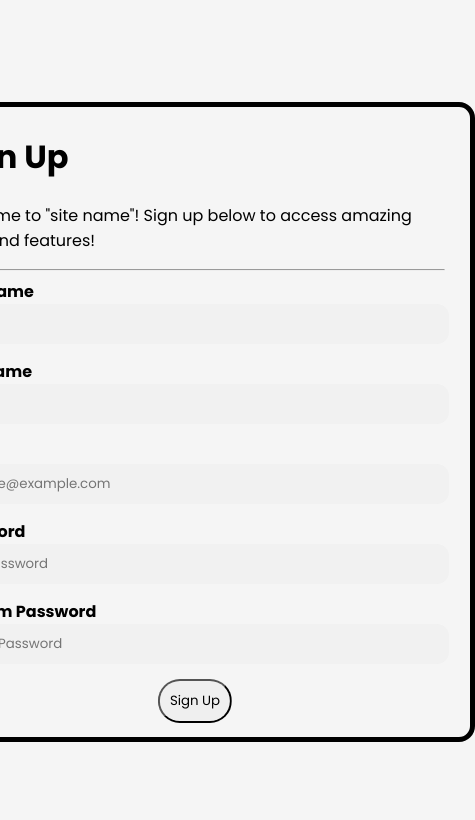
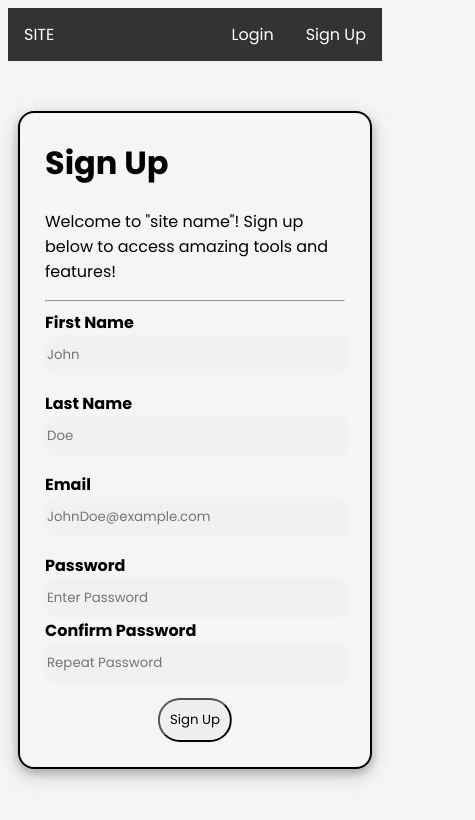
Before and after one commit to dylank03/events-platform-fe, a React (Vite) app: page /register in a window 390 px wide. Shown: the top 820 px of the page, 475 px wide, since content can reach past the window. Built offline with nearby package versions, Linux system fonts and the light colour scheme.

Commit message:
added get user request from homepage and navigation bar

```diff
--- a/src/App.jsx
+++ b/src/App.jsx
@@ -1,17 +1,20 @@
-import { useState } from 'react'
 import RegisterForm from './RegisterForm'
 import LoginForm from './LoginForm'
 import { Routes, Route } from 'react-router-dom'
+import HomePage from './HomePage'
+import Header from './Header'
 
 
 function App() {
 
   return (
     <>
+      <Header></Header>
       <Routes>
-      <Route path = "/" element = {<RegisterForm/>}/>
+      <Route path = "/" element = {<LoginForm/>}/>
       <Route path = "/register" element = {<RegisterForm/>}/>
       <Route path = "/login" element = {<LoginForm/>}/>
+      <Route path = "/home" element = {<HomePage/>}/>
     </Routes>
     </>
   )
--- /dev/null
+++ b/src/Header.jsx
@@ -0,0 +1,10 @@
+const Header = ()=>{
+
+    return  (<ul>
+    <li><a href = "/">SITE</a></li>
+    <li style = {{float:"right"}}><a href="/register">Sign Up</a></li>
+    <li style ={{float:"right"}}><a href="/login">Login</a></li>
+  </ul>)
+}
+
+export default Header
--- a/src/HomePage.jsx
+++ b/src/HomePage.jsx
@@ -1,5 +1,25 @@
+import { getUser } from "./api/api"
+import { useState } from "react"
+import { getLogout } from "./api/api"
+import { Navigate } from "react-router-dom"
+
 const HomePage = ()=>{
-    return <h1>Homepage</h1>
+    const [firstName, setFirstName] = useState('')
+    const [lastName, setLastName] = useState('')
+    const [loggedOut, setLoggedOut] = useState(false)
+
+    const handleClick = ()=>{
+        getLogout().then(setLoggedOut(true))
+    }
+
+    getUser().then((res)=>{
+        setFirstName(res.firstName)
+        setLastName(res.lastName)
+    }).catch((err)=>{
+        console.log(err.response)
+    })
+
+    return (<>{loggedOut && <Navigate to="/" replace={true} />}<h1>Homepage</h1><h2>Welcome {firstName} {lastName} </h2><button onClick={handleClick}>logout</button></>)
 }
 
 export default HomePage
--- a/src/LoginForm.jsx
+++ b/src/LoginForm.jsx
@@ -1,35 +1,49 @@
 import { useState } from "react"
+import { postLogin } from "./api/api"
+import { Navigate } from "react-router-dom";
 
 const LoginForm = ()=>{
 
     const [email, setEmail] = useState('')
     const [password, setPassword] = useState('')
+    const [user, setUser] = useState('')
     const [error, setError] = useState({})
+    const [focus, setFocus] = useState(false)
 
     const handleClick = (event)=>{
         event.preventDefault()
-
+        postLogin(email,password).then(({user})=>{
+            setUser(user)
+        }).catch(({response})=>{
+            setError(response.data)
+        })
         setEmail('')
         setPassword('')
         setError('')
     }
 
-    return <form>
+    return (
+
+     <>
+    {user && <Navigate to="/home" replace={true} />}
+    <form>
         <div className="login-container">
             <h1>Login</h1>
             <p>Welcome back!</p>
+            <p>Don't have an account yet? <a href= '/register'>sign up here!</a></p>
             <hr></hr>
 
-            <label><b>Email</b></label>
+            <label>Email</label>
             <input value = {email} onChange={(event)=>{setEmail(event.target.value)}} type = "text" placeholder = "JohnDoe@example.com"/>
-            {/* {error ? <>{error.email}</> : <></>} */}
+            {error ? <p className="error">{error.email}</p> : <></>}
 
-            <label><b>Password</b></label>
+            <label>Password</label>
             <input value = {password} onChange={(event)=>{setPassword(event.target.value)}} type = "password" placeholder = "Enter Password"/>
+            {error ? <p className="error">{error.password}</p> : <></>}
 
-            <button type="submit" onClick={handleClick}>Sign Up</button>
+            <button type="submit" onClick={handleClick}>Login</button>
         </div>
-    </form>
+    </form></>)
 }
 
 export default LoginForm
--- a/src/RegisterForm.jsx
+++ b/src/RegisterForm.jsx
@@ -1,5 +1,6 @@
 import { postRegister } from "./api/api"
 import { useState } from "react"
+import { Navigate } from "react-router-dom"
 
 const RegisterForm = ()=>{
 
@@ -9,11 +10,14 @@ const RegisterForm = ()=>{
     const [password, setPassword] = useState('')
     const [confirmPassword, setConfirmPassword] = useState('')
     const [error, setError] = useState({})
+    const [user, setUser] = useState('')
+    const [focus, setFocus] = useState()
 
     const handleClick = (event)=>{
         event.preventDefault()
+        setError({})
         postRegister(firstName, lastName, email, password).then(({user})=>{
-            console.log(user)
+            setUser(user)
         }).catch(({response})=>{
             setError(response.data)
         })
@@ -22,34 +26,40 @@ const RegisterForm = ()=>{
         setEmail('')
         setPassword('')
         setConfirmPassword('')
-        setError('')
     }
 
-    return <form>
-        <div className="container">
+    return (
+    <>
+    {user && <Navigate to="/home" replace={true} />}
+    <form>
+        <div className="register-container">
             <h1>Sign Up</h1>
             <p>Welcome to "site name"! Sign up below to access amazing tools and features!</p>
             <hr></hr>
 
-            <label><b>First Name</b></label>
+            <label>First Name</label>
             <input value = {firstName} onChange = {(event)=>{setFirstName(event.target.value)}} type = "text" placeholder = "John"/>
+            {firstName.length >=1 || (error ? <p className="error">{error.firstName}</p> : <></>)}
 
-            <label><b>Last Name</b></label>
+            <label>Last Name</label>
             <input value = {lastName} onChange={(event)=>{setLastName(event.target.value)}} type = "text" placeholder = "Doe"/>
+            {lastName.length >=1 || (error ? <p className="error">{error.lastName}</p> : <></>)}
 
-            <label><b>Email</b></label>
+            <label>Email</label>
             <input value = {email} onChange={(event)=>{setEmail(event.target.value)}} type = "text" placeholder = "JohnDoe@example.com"/>
-            {/* {error ? <>{error.email}</> : <></>} */}
+            {error ? <p className="error">{error.email}</p> : <></>}
 
-            <label><b>Password</b></label>
-            <input value = {password} onChange={(event)=>{setPassword(event.target.value)}} type = "password" placeholder = "Enter Password"/>
+            <label>Password</label>
+            <input value = {password} onFocus={()=>{setFocus(true)}} onChange={(event)=>{setPassword(event.target.value)}} type = "password" placeholder = "Enter Password"/>
+            {(password.length < 8 && focus && <p className="error">Password must contain at least 8 characters</p>)}
 
-            <label><b>Confirm Password</b></label>
+            <label>Confirm Password</label>
             <input value = {confirmPassword} onChange={(event)=>{setConfirmPassword(event.target.value)}} type = "password" placeholder = "Repeat Password"/>
+            {confirmPassword === password || <p className="error">Passwords do not match</p>}
 
-            <button type="submit" onClick={handleClick}>Sign Up</button>
+            <button type="submit" onClick={handleClick} disabled = {password !== confirmPassword}>Sign Up</button>
         </div>
-    </form>
+    </form></>)
 }
 
 export default RegisterForm
--- a/src/api/api.js
+++ b/src/api/api.js
@@ -1,10 +1,28 @@
 import axios from 'axios'
 
 const postRegister = (firstName, lastName, email, password)=>{
-    return axios.post('http://localhost:9090/register', {firstName, lastName, email, password}).then((data)=>{
-        console.log(data)
+    return axios.post('http://localhost:9090/user/register', {firstName, lastName, email, password}, {withCredentials: true}).then(({data})=>{
         return data
     })
 }
 
-export {postRegister}
+const postLogin = (email, password) =>{
+    return axios.post('http://localhost:9090/user/login', {email, password}, {withCredentials:true}).then(({data})=>{
+        return data
+    })
+}
+
+const getUser = ()=>{
+    return axios.get('http://localhost:9090/user', {withCredentials: true}).then(({data})=>{
+        return data
+    })
+}
+
+const getLogout = ()=>{
+    return axios.get('http://localhost:9090/user/logout', {withCredentials: true}).then(({data})=>{
+        return data
+    })
+}
+
+
+export {postRegister, postLogin, getUser, getLogout}
--- a/src/index.css
+++ b/src/index.css
@@ -8,18 +8,19 @@ body{
   background: whitesmoke;
 }
 
-.container{
-  position: absolute;
+.register-container{
+  position: relative;
   left: 50%;
   top: 50%;
-  transform: translate(-50%, -50%);
+  transform: translate(-50%, 0%);
   padding-top: 5px;
   padding-bottom: 25px;
   padding-left: 25px;
   padding-right: 25px;
-  height: 600px;
+  max-height: 900px;
   width: 500px;
-  border: solid black 5px;
+  border: solid black 2px;
+  box-shadow: 0 4px 8px 0 rgba(0, 0, 0, 0.2), 0 6px 20px 0 rgba(0, 0, 0, 0.19);
   border-radius: 1rem;
 }
 
@@ -32,16 +33,48 @@ body{
   padding-bottom: 25px;
   padding-left: 25px;
   padding-right: 25px;
-  height: 350px;
+  max-height: 500px;
   width: 500px;
   border: solid black 5px;
   border-radius: 1rem;
 }
 
+@media only screen and (max-width:600px){
+    .login-container{
+      position: absolute;
+      left: 50%;
+      top: 50%;
+      transform: translate(-50%, -50%);
+      padding-top: 5px;
+      padding-bottom: 25px;
+      padding-left: 25px;
+      padding-right: 25px;
+      max-height: 500px;
+      max-width: 300px;
+      border: solid black 5px;
+      border-radius: 1rem;
+    }
+
+    .register-container{
+      position: relative;
+      left: 50%;
+      top: 50%;
+      transform: translate(-50%, 0%);
+      padding-top: 5px;
+      padding-bottom: 25px;
+      padding-left: 25px;
+      padding-right: 25px;
+      max-height: 900px;
+      max-width: 300px;
+      border: solid black 2px;
+      box-shadow: 0 4px 8px 0 rgba(0, 0, 0, 0.2), 0 6px 20px 0 rgba(0, 0, 0, 0.19);
+      border-radius: 1rem;
+    }
+}
+
 input[type=text], input[type=password] {
   width: 100%;
   color: black;
-  margin-bottom: 15px;
   padding-top: 10px;
   padding-bottom: 10px;
   display: inline-block;
@@ -55,7 +88,45 @@ button{
   left: 50%;
   transform: translate(-50%, 0);
   padding: 10px;
-  margin:auto;
+  margin-top: 15px;
   border-radius: 9999px;
   color: black;
 }
+
+label{
+  margin-top: 15px;
+  font-weight: bold;
+}
+
+.error{
+  margin-top:0px;
+  color: red;
+}
+
+
+
+ul {
+  list-style-type: none;
+  margin: 0;
+  margin-bottom: 50px;
+  padding: 0;
+  overflow: hidden;
+  background-color: #333;
+}
+
+li {
+  float: left;
+}
+
+li a {
+  display: block;
+  color: white;
+  text-align: center;
+  padding: 14px 16px;
+  text-decoration: none;
+}
+
+/* Change the link color to #111 (black) on hover */
+li a:hover {
+  background-color: #111;
+}
--- a/src/main.jsx
+++ b/src/main.jsx
@@ -7,7 +7,7 @@ import { BrowserRouter } from 'react-router-dom';
 ReactDOM.createRoot(document.getElementById('root')).render(
   <React.StrictMode>
     <BrowserRouter>
-    <App />
+        <App />
     </BrowserRouter>
   </React.StrictMode>,
 )
```
